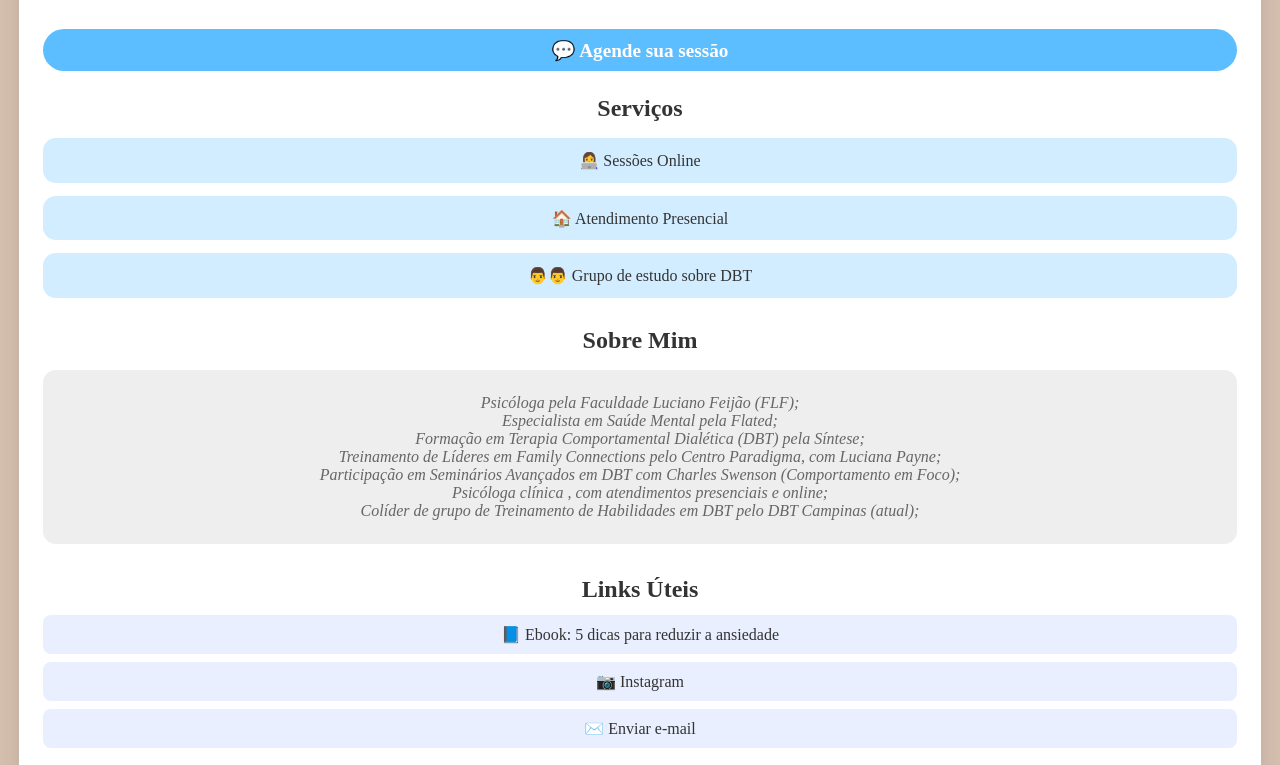
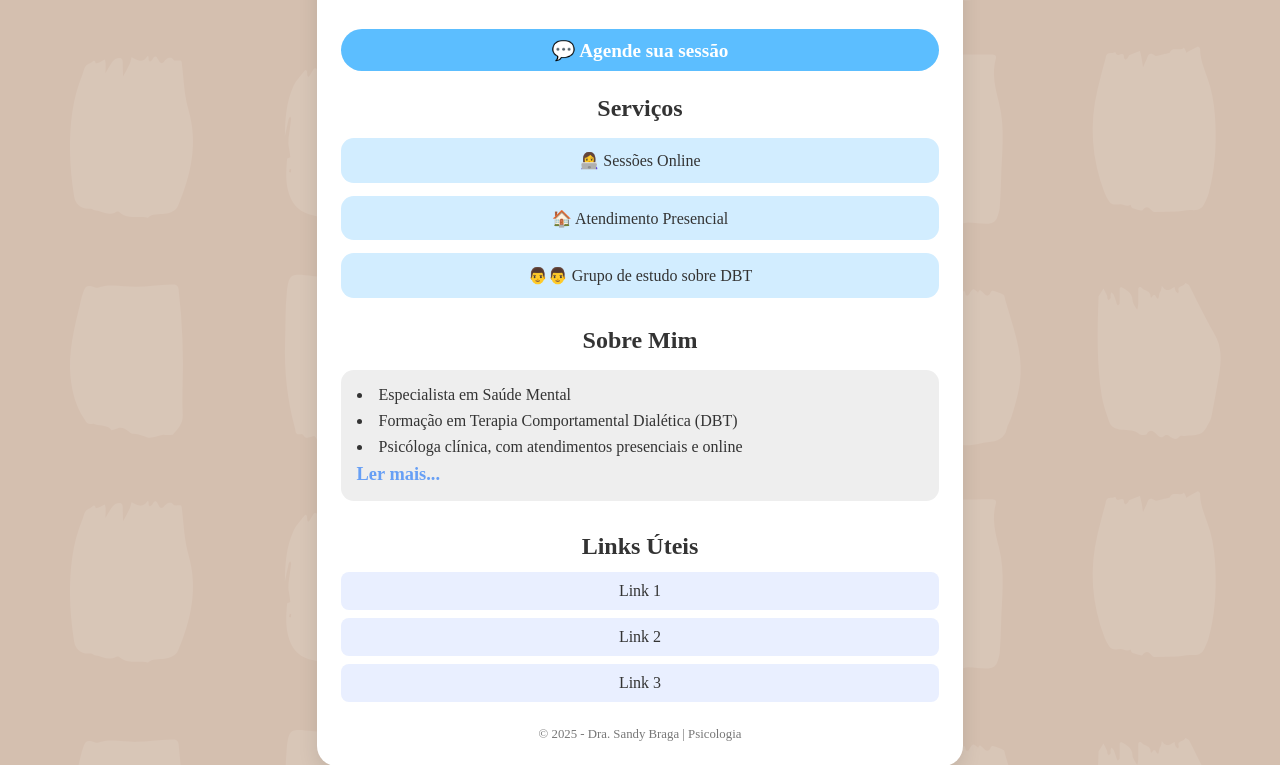
Before and after one commit to SevDesign/LinkPage-PsiSandyBraga, a plain HTML site: page index.html in a window 1280 px wide. Shown: the part 204-969 px from the top of the page. Drawn offline with Linux system fonts and the light colour scheme.

Commit message:
iteração com js

```diff
--- a/index.html
+++ b/index.html
@@ -21,45 +21,48 @@
     </header>
 
     <!-- Botão principal -->
-    <a href="https://wa.me/seunumerowhatsapp" target="_blank" class="cta-button">💬 Agende sua sessão</a>
+    <a href="https://wa.me/558882164887?text=Ol%C3%A1%2C%20gostaria%20de%20agendar%20uma%20sess%C3%A3o" target="_blank" class="cta-button">💬 Agende sua sessão</a>
 
     <!-- Serviços -->
     <section class="servicos">
       <h2>Serviços</h2>
       <div class="cards">
-        <div class="card">👩‍💻 Sessões Online</div>
-        <div class="card">🏠 Atendimento Presencial</div>
-        <div class="card">👨‍👨 Grupo de estudo sobre DBT</div>
+        <a href="https://wa.me/558882164887?text=Ol%C3%A1%2C%20gostaria%20de%20saber%20sobre%20as%20sess%C3%B5es%20on-lines" class="card">👩‍💻 Sessões Online</a>
+        <a href="https://wa.me/558882164887?text=Ol%C3%A1%2C%20gostaria%20de%20saber%20sobre%20o%20atendimento%20presencial" class="card">🏠 Atendimento Presencial</a>
+        <a href="https://grupodeestudosemdbt.my.canva.site" class="card">👨‍👨 Grupo de estudo sobre DBT</a>
       </div>
     </section>
 
     <section class="sobre-mim">
       <h2>Sobre Mim</h2>
-      <div class="SM-container">
-        <p class="SM-texto">
-            Psicóloga pela Faculdade Luciano Feijão (FLF);
-            <br>
-            Especialista em Saúde Mental pela Flated;
-            <br>
-            Formação em Terapia Comportamental Dialética (DBT) pela Síntese;
-            <br>
-            Treinamento de Líderes em Family Connections pelo Centro Paradigma, com Luciana Payne;
-            <br>
-            Participação em Seminários Avançados em DBT com Charles Swenson (Comportamento em Foco);
-            <br>
-            Psicóloga clínica , com atendimentos presenciais e online;
-            <br>
-            Colíder de grupo de Treinamento de Habilidades em DBT pelo DBT Campinas (atual);
-        </p>
+
+      <div class="SM-container-min">
+        <li>Especialista em Saúde Mental</li>
+        <li>Formação em Terapia Comportamental Dialética (DBT)</li>
+        <li>Psicóloga clínica, com atendimentos presenciais e online</li>
+
+        <p class="expand-button">Ler mais...</p>
+      </div>
+
+      <div class="SM-container-expanded">
+        <li>Psicóloga pela Faculdade Luciano Feijão</li>
+        <li>Especialista em Saúde Mental pela Flated</li>
+        <li>Formação em Terapia Comportamental Dialética (DBT) pela Síntese</li>
+        <li>Treinamento de Líderes em Family Connections pelo Centro Paradigma, com Luciana Payne</li>
+        <li>Participação em Seminários Avançados em DBT com Charles Swenson (Comportamento em Foco)</li>
+        <li>Psicóloga clínica , com atendimentos presenciais e online</li>
+        <li>Colíder de grupo de Treinamento de Habilidades em DBT pelo DBT Campinas (atual)</li>
+
+        <p class="minimize-button">Ler menos...</p>
       </div>
     </section>
 
     <!-- Links extras -->
     <section class="links">
       <h2>Links Úteis</h2>
-      <a href="artigo.pdf" target="_blank">📘 Ebook: 5 dicas para reduzir a ansiedade</a>
-      <a href="https://instagram.com/seuperfil" target="_blank">📷 Instagram</a>
-      <a href="mailto:seuemail@email.com">✉️ Enviar e-mail</a>
+      <a href="#">Link 1</a>
+      <a href="#">Link 2</a>
+      <a href="#">Link 3</a>
     </section>
 
     <footer>
--- a/script.js
+++ b/script.js
@@ -14,3 +14,19 @@ document.addEventListener("DOMContentLoaded", () => {
     document.querySelector(".container").style.opacity = 1;
   }, 100);
 });
+
+// função de ler mais e ler menos do sobre mim
+const expandButton = document.querySelector(".expand-button");
+const minimizeButton = document.querySelector(".minimize-button");
+const SMContainerMin = document.querySelector(".SM-container-min");
+const SMContainerExpanded = document.querySelector(".SM-container-expanded");
+
+expandButton.addEventListener("click", () => {
+  SMContainerMin.style.display = "none";
+  SMContainerExpanded.style.display = "flex";
+});
+
+minimizeButton.addEventListener("click", () => {
+  SMContainerMin.style.display = "flex";
+  SMContainerExpanded.style.display = "none";
+});
--- a/style.css
+++ b/style.css
@@ -8,7 +8,8 @@
 body {
   min-height: 100vh;
   display: flex;
-  flex-direction: column;
+  justify-content: center;
+  align-items: center;
   color: #333;
   text-align: center;
   padding: 1.2rem;
@@ -16,6 +17,7 @@ body {
 }
 
 .container {
+    max-width: 50rem;
   background: #fff;
   padding: 1.5rem;
   border-radius: 20px;
@@ -37,7 +39,7 @@ body {
 
 .titulo{
     font-family: 'Fonte-Principal', sans-serif;
-    font-size: 2.5rem;
+    font-size: 2.2rem;
     letter-spacing: 1px;
     color: #444;
 }
@@ -90,6 +92,8 @@ body {
   transition: 0.4s;
   width: 100%;
   margin-bottom: .8rem;
+  text-decoration: none;
+  color: #333;
 }
 .card:hover {
   background: #679ff5;
@@ -103,21 +107,26 @@ body {
   margin-bottom: 1rem;
 }
 
-.SM-container {
+.SM-container-min, .SM-container-expanded {
   display: flex;
   flex-direction: column;
-  align-items: center;
+  text-align: start;
   background-color: #eee;
+  gap: .5rem;
   padding: 1rem;
   border-radius: .8rem;
 }
 
-.SM-texto {
-  font-style: italic;
-  margin: .5rem .3rem;
-  color: #666;
+.SM-container-expanded {
+  display: none;
 }
 
+.expand-button, .minimize-button {
+  color: #679ff5;
+  cursor: pointer;
+  font-size: 1.15rem;
+  font-weight: bold;
+}
 
 
 
```
